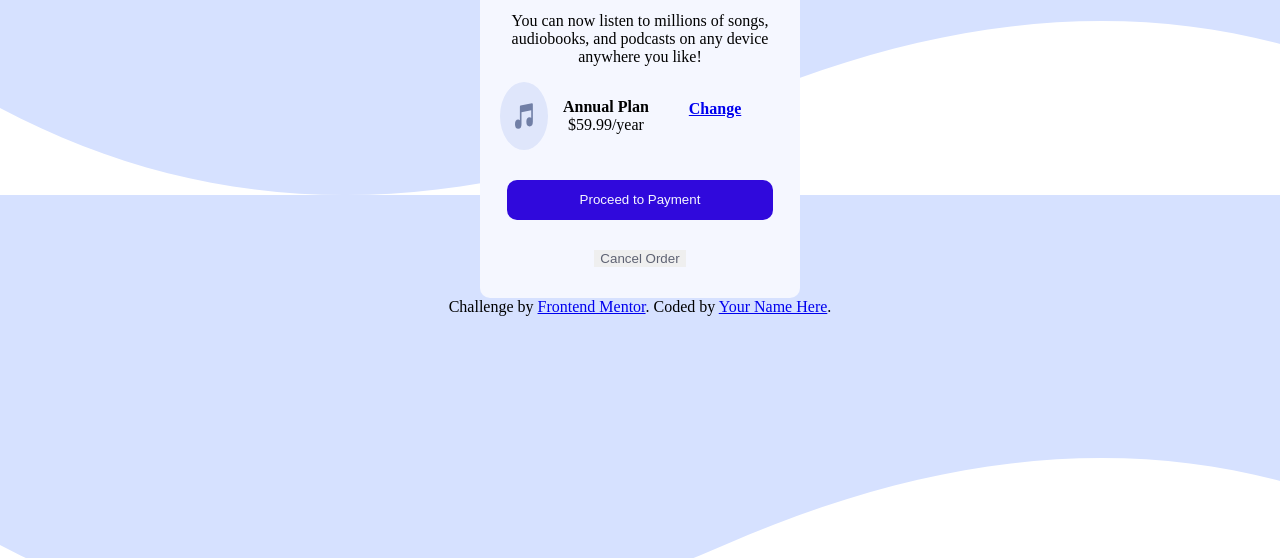
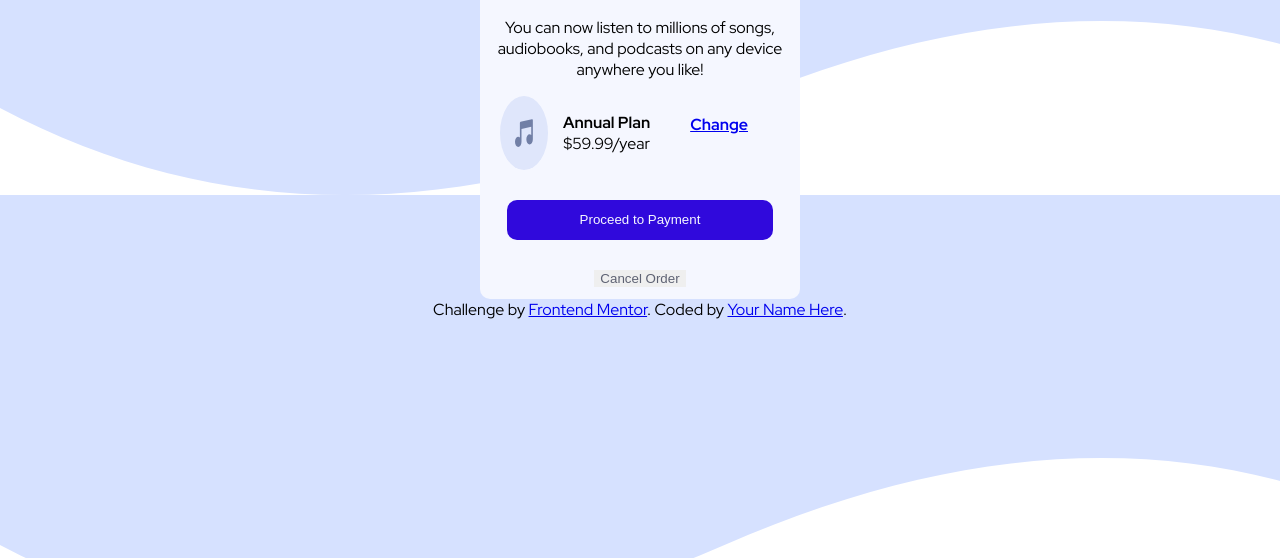
Before and after one commit to Toluwalope3211/shcap2, a plain HTML site: page order-summary-component-main/index.html in a window 1280 px wide. Shown: the part 242-800 px from the top of the page. Drawn offline with Linux system fonts and the light colour scheme.

Commit message:
Adding a font-family

```diff
--- a/order-summary-component-main/index.html
+++ b/order-summary-component-main/index.html
@@ -7,7 +7,9 @@
   <link rel="icon" type="image/png" sizes="32x32" href="./images/favicon-32x32.png">
   <link rel="stylesheet" href="style.css">
   <title>Frontend Mentor | Order summary card</title>
-
+  <link rel="preconnect" href="https://fonts.googleapis.com">
+  <link rel="preconnect" href="https://fonts.gstatic.com" crossorigin>
+  <link href="https://fonts.googleapis.com/css2?family=Red+Hat+Display:wght@300;400;500;700;900&display=swap" rel="stylesheet">
 </head>
 <body>
   <main>
--- a/order-summary-component-main/style.css
+++ b/order-summary-component-main/style.css
@@ -1,5 +1,6 @@
 body{
       background: url(./images/pattern-background-desktop.svg);
+      font-family: "Red Hat Display";
 }
 main{
       text-align: center;
```
